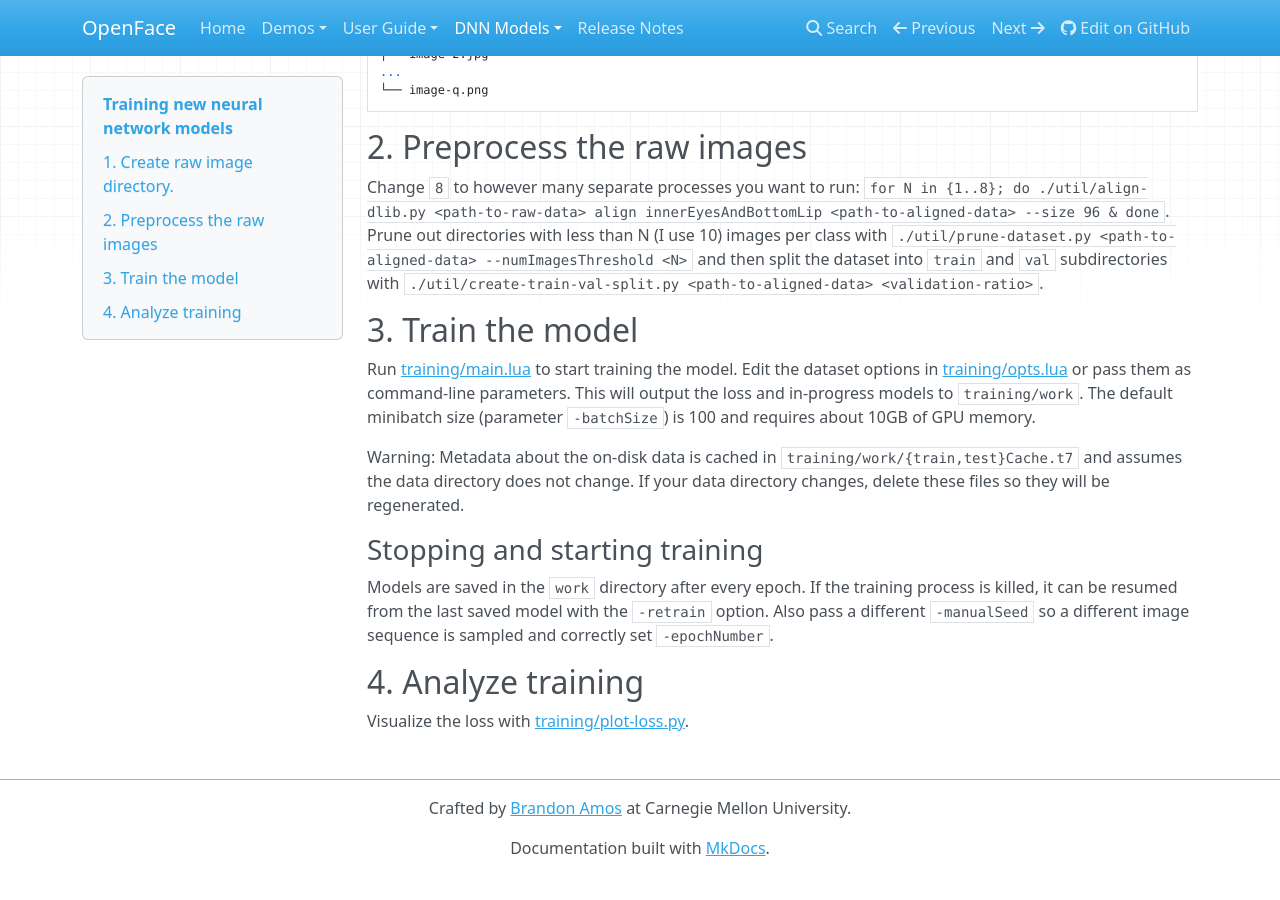
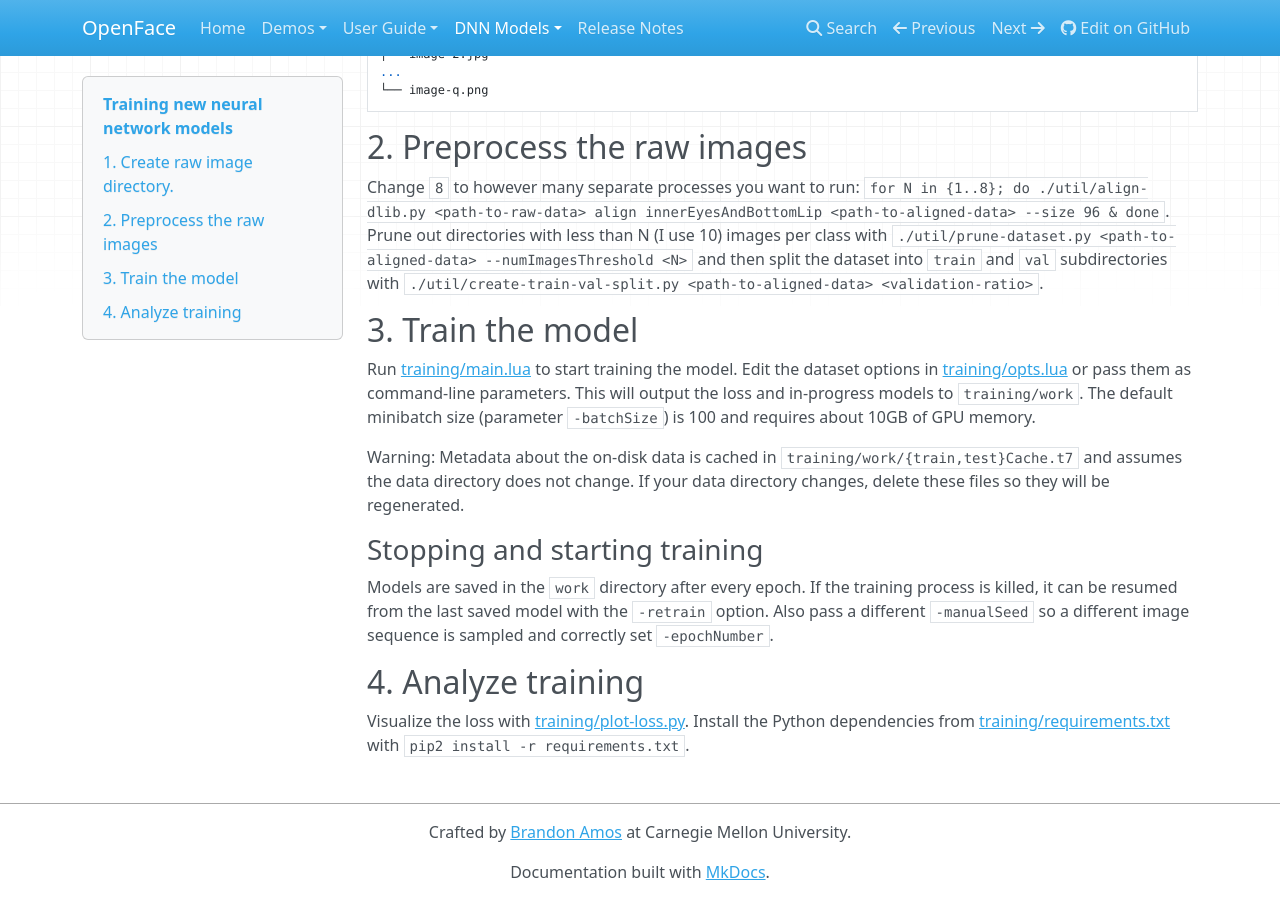
Before and after one commit to SuperAI520/Open-Face-Recognition, an MkDocs documentation site: the page built from docs/training-new-models.md, in a window 1280 px wide and 900 px high, scrolled down 808 px. Built offline with MkDocs 1.6.1, drawn with Linux system fonts in a browser that asks for light colours; nearby versions of some CDN libraries; old or Windows-style settings are respelled for this version of MkDocs; before the commit the page ends 1684 px from its top, so only the background shows below that.

Commit message:
Mention Python dependencies for training.

```diff
--- a/docs/training-new-models.md
+++ b/docs/training-new-models.md
@@ -75,3 +75,6 @@ sequence is sampled and correctly set `-epochNumber`.
 
 ## 4. Analyze training
 Visualize the loss with [training/plot-loss.py](https://github.com/cmusatyalab/openface/blob/master/training/plot-loss.py).
+Install the Python dependencies from
+[training/requirements.txt](https://github.com/cmusatyalab/openface/blob/master/training/requirements.txt)
+with `pip2 install -r requirements.txt`.
```
Also changed, not shown: 1 other file.
